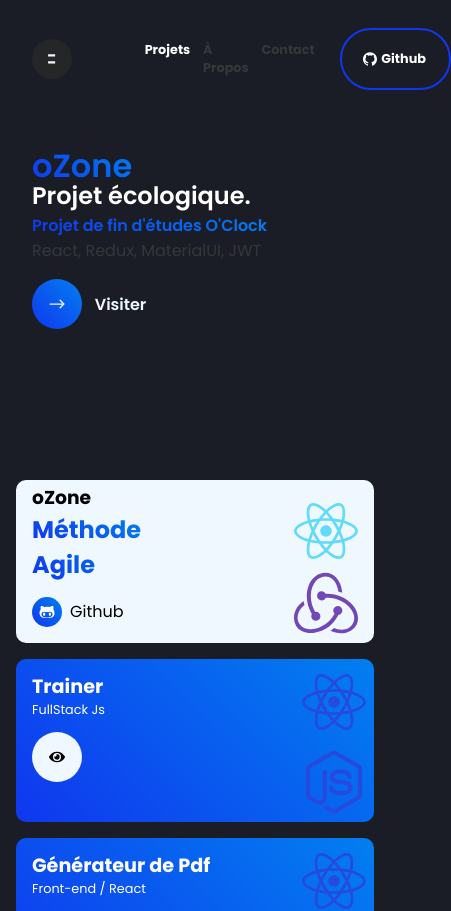
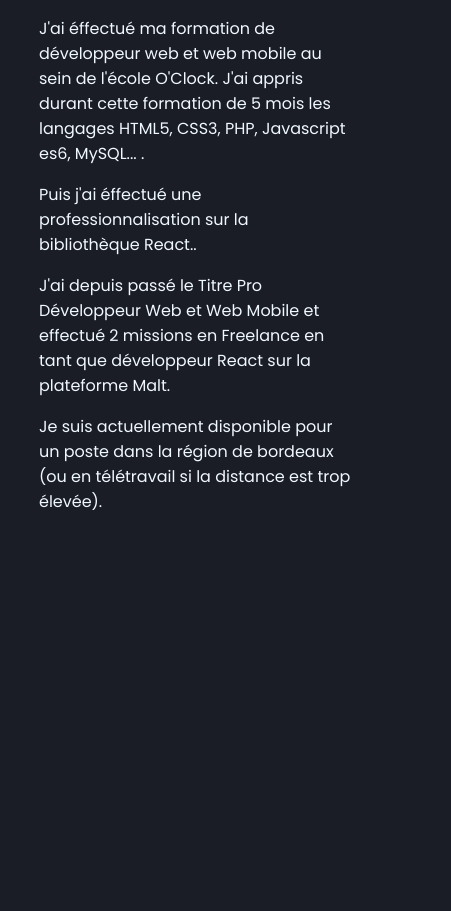
Before and after one commit to Baptiste-Caral/portfolio, a React (Create React App) app: page /about in a window 390 px wide. Shown: the whole page, 451 px wide, since content can reach past the window. After the commit the page ends 860 px from the top, so only its background shows below. Built offline with nearby package versions, Linux system fonts and the light colour scheme.

Commit message:
responsive

```diff
--- a/package.json
+++ b/package.json
@@ -14,6 +14,7 @@
     "react-dom": "^16.13.1",
     "react-icons": "^3.11.0",
     "react-redux": "^7.1.3",
+    "react-router-dom": "^5.2.0",
     "react-scripts": "3.4.1",
     "react-slick": "^0.27.1",
     "slick-carousel": "^1.8.1"
--- a/src/About/About.js
+++ b/src/About/About.js
@@ -1,23 +1,13 @@
 import React from 'react'
-import { gsap } from 'gsap'
-
-
 
 function About() {
- const about = React.createRef()
-
-
- const gsapEffect = () => {
-  gsap.to(about.current, {color: "#8C0", duration: 2})
- }
 
   return (
-    <div ref={about} className="about" onMouseOver={() => gsapEffect()}>
-      <p>J'ai éffectué ma formation de développeur web et web mobile au sein de l'école O'Clock. J'ai appris durant cette formation de 5 mois les langages HTML5, CSS3, PHP, Javascript es6, MySQL... Puis j'ai éffectué une professionnalisation sur la bibliothèque React.
-
-J'ai depuis passé le Titre Pro Développeur Web et Web Mobile et effectué 2 missions en Freelance en tant que développeur React sur la plateforme Malt.
-
-Je suis actuellement disponible pour un poste en alternance dans la région de bordeaux (ou en télétravail si la distance est trop élevée).</p>
+    <div className="about">
+      <p>J'ai éffectué ma formation de développeur web et web mobile au sein de l'école O'Clock. J'ai appris durant cette formation de 5 mois les langages HTML5, CSS3, PHP, Javascript es6, MySQL... .</p>
+      <p>Puis j'ai éffectué une professionnalisation sur la bibliothèque React..</p>
+      <p>J'ai depuis passé le Titre Pro Développeur Web et Web Mobile et effectué 2 missions en Freelance en tant que développeur React sur la plateforme Malt.</p>
+      <p>Je suis actuellement disponible pour un poste dans la région de bordeaux (ou en télétravail si la distance est trop élevée).</p>
     </div>
   );
 }
--- /dev/null
+++ b/src/Contact/Contact.js
@@ -0,0 +1,25 @@
+import React from 'react'
+import { AiFillLinkedin } from 'react-icons/ai';
+
+function Contact() {
+
+  return (
+    <div className="contact">
+      <div className="contact-icons">
+        <a target="_blank" href="https://www.linkedin.com/in/baptistecaral/">
+          <AiFillLinkedin size="64"/>
+        </a>
+        {/* <a target="_blank" href="https://www.linkedin.com/in/baptistecaral/">
+          <AiFillLinkedin size="64"/>
+        </a>
+        <a target="_blank" href="https://www.linkedin.com/in/baptistecaral/">
+          <AiFillLinkedin size="64"/>
+        </a> */}
+
+      </div>
+
+    </div>
+  );
+}
+
+export default Contact;
--- a/src/Nav/nav.js
+++ b/src/Nav/nav.js
@@ -1,5 +1,6 @@
 import React from 'react'
 import { AiFillGithub } from 'react-icons/ai'
+import { Link } from 'react-router-dom'
 
 function nav() {
   return (
@@ -13,9 +14,15 @@ function nav() {
       </div>
       <div className="nav_right">
         <ul>
-          <li className="nav_active">Projets</li>
-          <li className="nav_li">À Propos</li>
-          <li className="nav_li">Contact</li>
+          <li className="nav_active">
+            <Link to="/">Projets</Link>
+          </li>
+          <li className="nav_li">
+            <Link to="/about">À Propos</Link>
+          </li>
+          <li className="nav_li">
+            <Link to="/contact">Contact</Link>
+          </li>
           <li className="nav_li_round">
             <a href="https://github.com/Baptiste-Caral">
               <AiFillGithub size="16"/>
--- a/src/Projects/Projects.js
+++ b/src/Projects/Projects.js
@@ -20,6 +20,7 @@ import { SiJavascript } from 'react-icons/si'
 import { SiCss3 } from 'react-icons/si'
 import { SiRedux } from 'react-icons/si'
 import { SiAngular } from 'react-icons/si'
+
 import { FaGithubAlt } from 'react-icons/fa'
 
 function Projects() {
@@ -119,7 +120,7 @@ function Projects() {
       image: angular,
       screenshot: '',
       title: 'Apprendre Angular',
-      techno: 'Projet perso',
+      techno: 'Formation',
       subtechno: 'Angular',
       description: 'Udemy',
       linkGitHub: 'https://github.com/Baptiste-Caral/timer',
@@ -130,8 +131,8 @@ function Projects() {
       techno1Color: '#DD0031',
       techno2Icon: SiJavascript,
       techno2Color: '#EFD81D',
-      resume: 'Coming',
-      resume2: 'Soon !!!'
+      resume: 'Formation',
+      resume2: 'En cours'
 
     }
 
@@ -143,17 +144,17 @@ const [index2, setIndex2] = useState(0)
 
 const handleOnClick = (index) => {
 
-
-  gsap.fromTo('.projects_image_container', {duration: .5, x:0, y:0}, {duration: .5, x:850,y:300})
-  gsap.fromTo('.projects_headertruc', {duration: .5, x:0, y:0}, {duration: 1, x:-650,y:0})
+  // Out of screen
+  gsap.fromTo('.projects_image_container', {duration: .3, x:0, y:0}, {duration: .3, x:850,y:300})
+  gsap.fromTo('.projects_headertruc', {duration: .3, x:0, y:0}, {duration: .3, x:-650,y:0})
 
   setIndex2(index);
   setTimeout(() => {
 
     setIndex(index);
-
-    gsap.fromTo('.projects_image_container',{duration: .5, x:850,y:200}, {duration: .5, x:0, y:0})
-    gsap.fromTo('.projects_headertruc',{duration: .5, x:-650,y:0}, {duration: .5, x:0, y:0})
+    // Back to screen
+    gsap.fromTo('.projects_image_container',{duration: .3, x:850,y:200}, {duration: .3, x:0, y:0})
+    gsap.fromTo('.projects_headertruc',{duration: .3, x:-650,y:0}, {duration: .3, x:0, y:0})
   }, 550);
 }
 
@@ -192,7 +193,7 @@ return (
           <div key={i} className="project_container">
             {index2 !== i &&
             <div className="project_content" onClick={() => handleOnClick(i)}>
-            <div>
+            <div className="project_content-left">
               <h3>{project.title}</h3>
               <h5>{project.stack}</h5>
               <div className="circle">
--- a/src/index.css
+++ b/src/index.css
@@ -12,6 +12,25 @@ a {
   outline: none;
   text-decoration: none;
   color: white
+}
+/* ABOUT */
+.about {
+  margin: 0 auto;
+  color: aliceblue;
+  width: 80%;
+}
+/* CONTACT */
+.contact {
+  color: aliceblue;
+  min-height: 84vh;
+  height: -webkit-fill-available;
+  display: flex;
+  justify-content: center;
+  align-items: center;
+}
+.contact-icons {
+  display: flex;
+
 }
 /* NAVBAR */
 .nav {
@@ -320,15 +339,25 @@ a {
 .project_github span {
   margin-left: .5em;
 }
+@media screen and (max-width: 930px) {
+  .nav {
+    display: none;
+  }
+}
 @media screen and (max-width: 768px) {
   .projects_image_wrapper {
     display: none;
   }
-  .projects_container {
+  .projects{
     display: flex;
     flex-direction: column;
-    max-height: 52vh;
+
   }
+  .projects_container {
+    max-height: 64vh;
+    flex-wrap: wrap;
+  }
+
   .project_content {
     min-width: -webkit-fill-available;
     min-height: 9rem;
@@ -336,6 +365,11 @@ a {
     color: #fff;
     margin: .5em .5em;
     padding: 0.2em 1em 1em 1em;
+
+  }
+  .project_content-left {
+    position: relative;
+    z-index: 2;
   }
   .project_content2-container {
     min-width: -webkit-fill-available;
@@ -346,12 +380,18 @@ a {
   }
   .project_content2_left h3 {
     margin: 0;
+
   }
+  .project_content2_right {
+    display: none;
+  }
+
   .project_content2_left h5{
-    font-size: 1.5em;
+    font-size: 1.2em;
+
   }
   .project_container {
-    width: 100%;
+    width: 50%;
   }
   .projects_subtitle {
     font-size: 1.5rem;
@@ -364,7 +404,7 @@ a {
     height: 30px;
   }
   .projects_header {
-    min-height: 40vh;
+    min-height: 35vh;
   }
   .nav_center {
     display: none;
--- a/src/index.js
+++ b/src/index.js
@@ -5,13 +5,36 @@ import Projects from './Projects/Projects';
 import store from './app/store';
 import { Provider } from 'react-redux';
 import * as serviceWorker from './serviceWorker';
-import Nav from "./Nav/nav"
+import Nav from "./Nav/nav";
+import About from "./About/About"
+import Contact from "./Contact/Contact"
+import {
+  BrowserRouter as Router,
+  Switch,
+  Route,
+  Link
+} from "react-router-dom";
+
+
+
 
 ReactDOM.render(
   <React.StrictMode>
     <Provider store={store}>
+    <Router>
       <Nav />
-      <Projects />
+      <Switch>
+        <Route exact path="/">
+          <Projects />
+        </Route>
+        <Route path="/about">
+          <About />
+        </Route>
+        <Route path="/contact">
+          <Contact />
+        </Route>
+      </Switch>
+    </Router>
     </Provider>
   </React.StrictMode>,
   document.getElementById('root')
```
Also changed, not shown: 1 other file (tests, documents, lock files or other folders).
